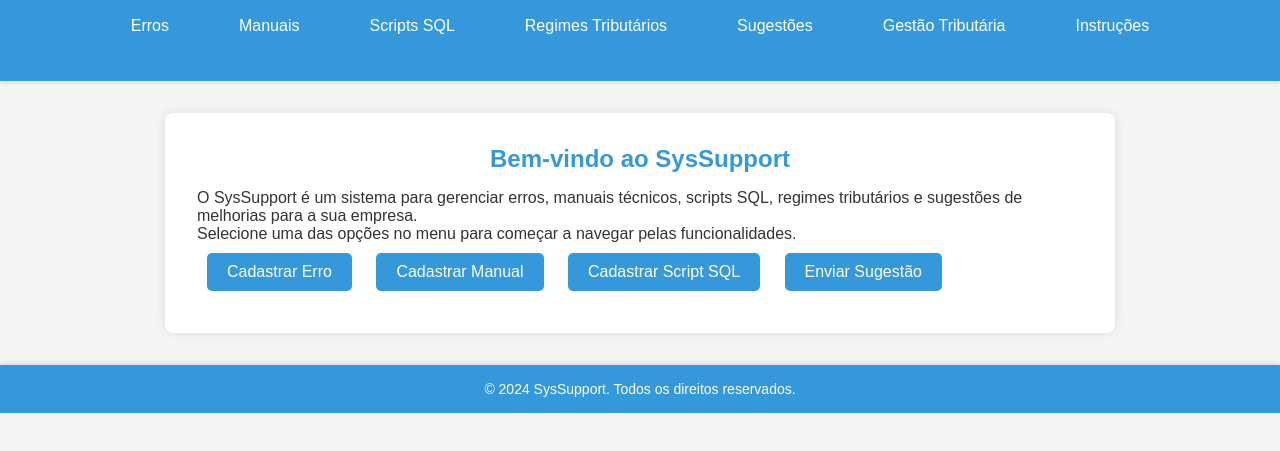
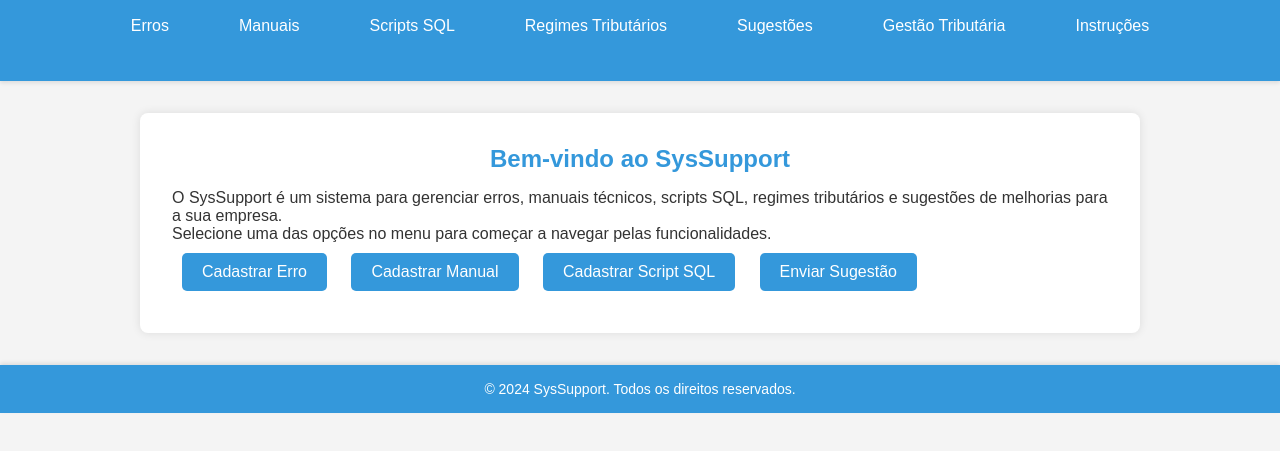
Before and after one commit to JOHNATHANMARTINSMATOS/SysSupport, a website: page frontend/index.html in a window 1280 px wide. Shown: the part 55-506 px from the top of the page. Drawn offline with Linux system fonts and the light colour scheme.

Commit message:
melhoria de css

```diff
--- a/frontend/styles.css
+++ b/frontend/styles.css
@@ -116,7 +116,7 @@ nav ul li a:hover::after {
 
 /* Estilo da página */
 main {
-    max-width: 950px;
+    max-width: 1000px;
     margin: 2rem auto;
     padding: 2rem;
     background: #fff;
```
